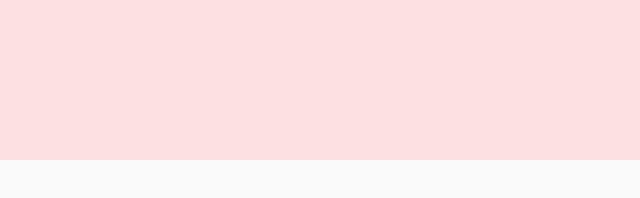
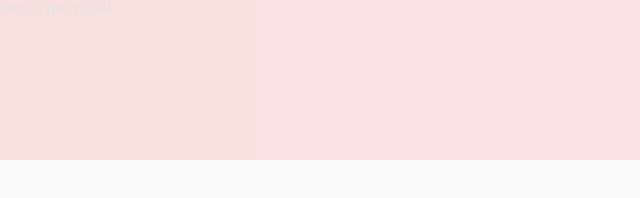
Before and after one commit to dima-nistorovici/dima-nistorovici.github.io, a plain HTML site: page index.html in a window 1280 px wide. Shown: the full height of the page, 0-640 px from the left. Drawn offline with nearby package versions, Linux system fonts and the light colour scheme; files that its build step writes are made by us from their sources.

Commit message:
Update index.html

```diff
--- a/index.html
+++ b/index.html
@@ -3,7 +3,7 @@
   <head>
     <meta charset="UTF-8">
     <title>Главная - Studiu Individual</title>
-    <meta name="description" content="Описание страницы" />
+    <meta name="description" content="Studiu Individual - Нисторович Дмитрий" />
 
     <link rel="stylesheet" type="text/css" href="/assets/css/style.css" />
     <link rel="icon" href="/img/favicon.png">
@@ -17,7 +17,7 @@
   <body>
     <div class="wrapper">
     <div class="header">
-
+      <h1>Studiu Individual</h1>
     </div>
     </div>
   </body>
```
